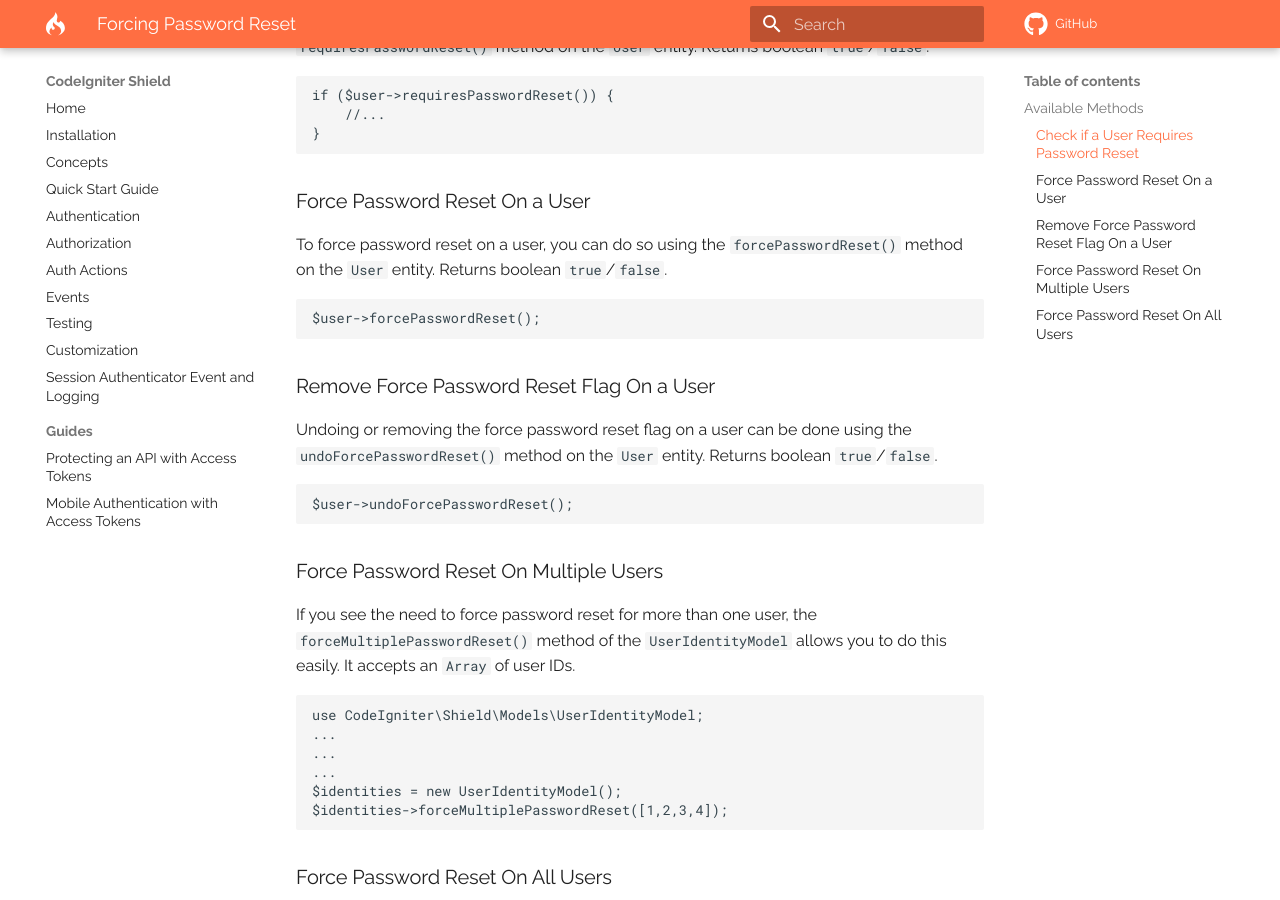
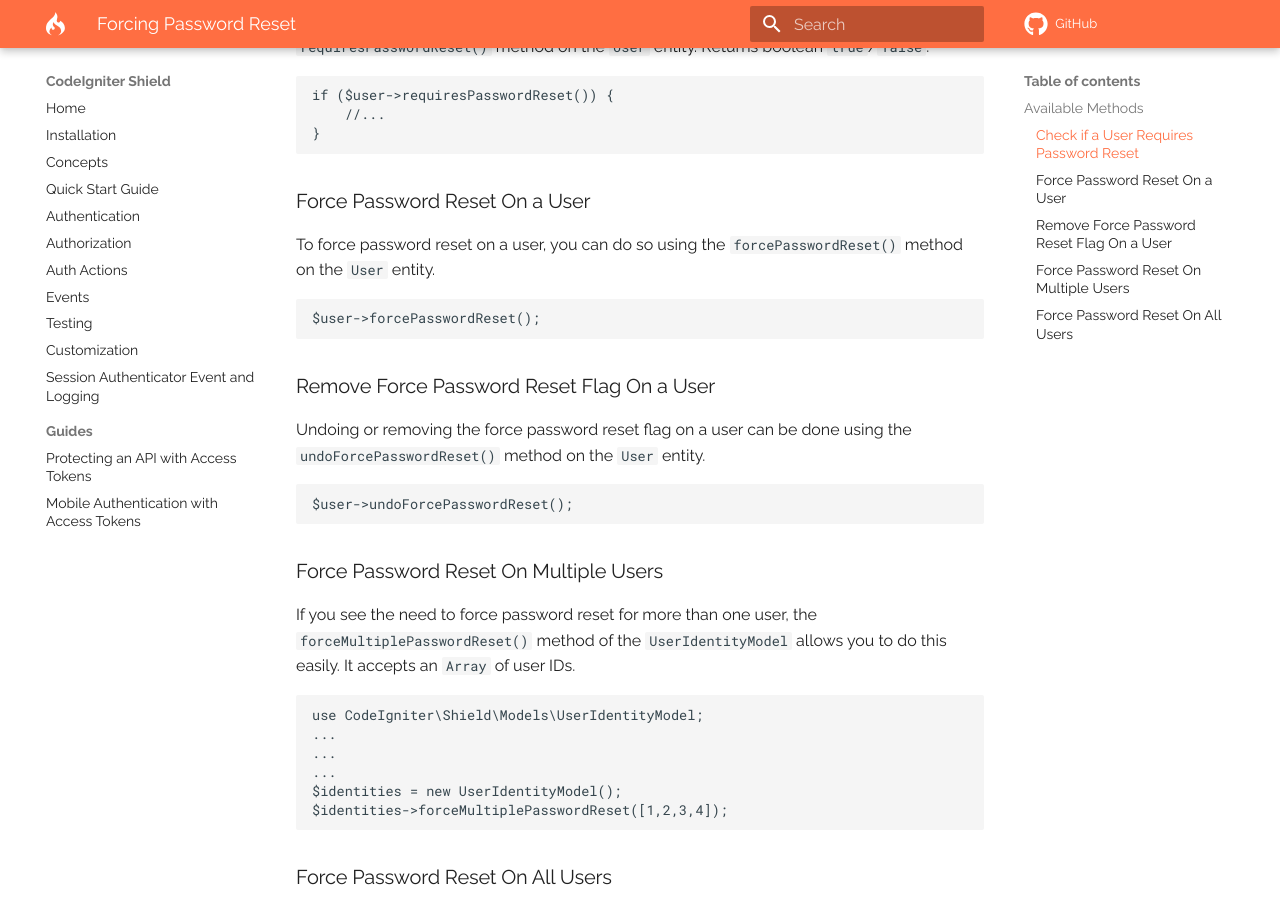
Before and after one commit to codeigniter4/shield, an MkDocs documentation site: the page built from docs/forcing_password_reset.md, in a window 1280 px wide and 900 px high, scrolled down 796 px. Built offline with MkDocs 1.6.1 and Material for MkDocs 9.7.7, drawn with Linux system fonts in a browser that asks for light colours; comment, search, counter and statistics services are not loaded; a style sheet for code colours, icons or effects is not loaded.

Commit message:
fixed phpstan error

````diff
--- a/docs/forcing_password_reset.md
+++ b/docs/forcing_password_reset.md
@@ -26,7 +26,7 @@ if ($user->requiresPasswordReset()) {
 
 ### Force Password Reset On a User
 
-To force password reset on a user, you can do so using the `forcePasswordReset()` method on the `User` entity. Returns boolean `true`/`false`.
+To force password reset on a user, you can do so using the `forcePasswordReset()` method on the `User` entity.
 
 ```php
 $user->forcePasswordReset();
@@ -34,7 +34,7 @@ $user->forcePasswordReset();
 
 ### Remove Force Password Reset Flag On a User
 
-Undoing or removing the force password reset flag on a user can be done using the `undoForcePasswordReset()` method on the `User` entity. Returns boolean `true`/`false`.
+Undoing or removing the force password reset flag on a user can be done using the `undoForcePasswordReset()` method on the `User` entity.
 
 ```php
 $user->undoForcePasswordReset();
````
Also changed, not shown: 1 other file.
